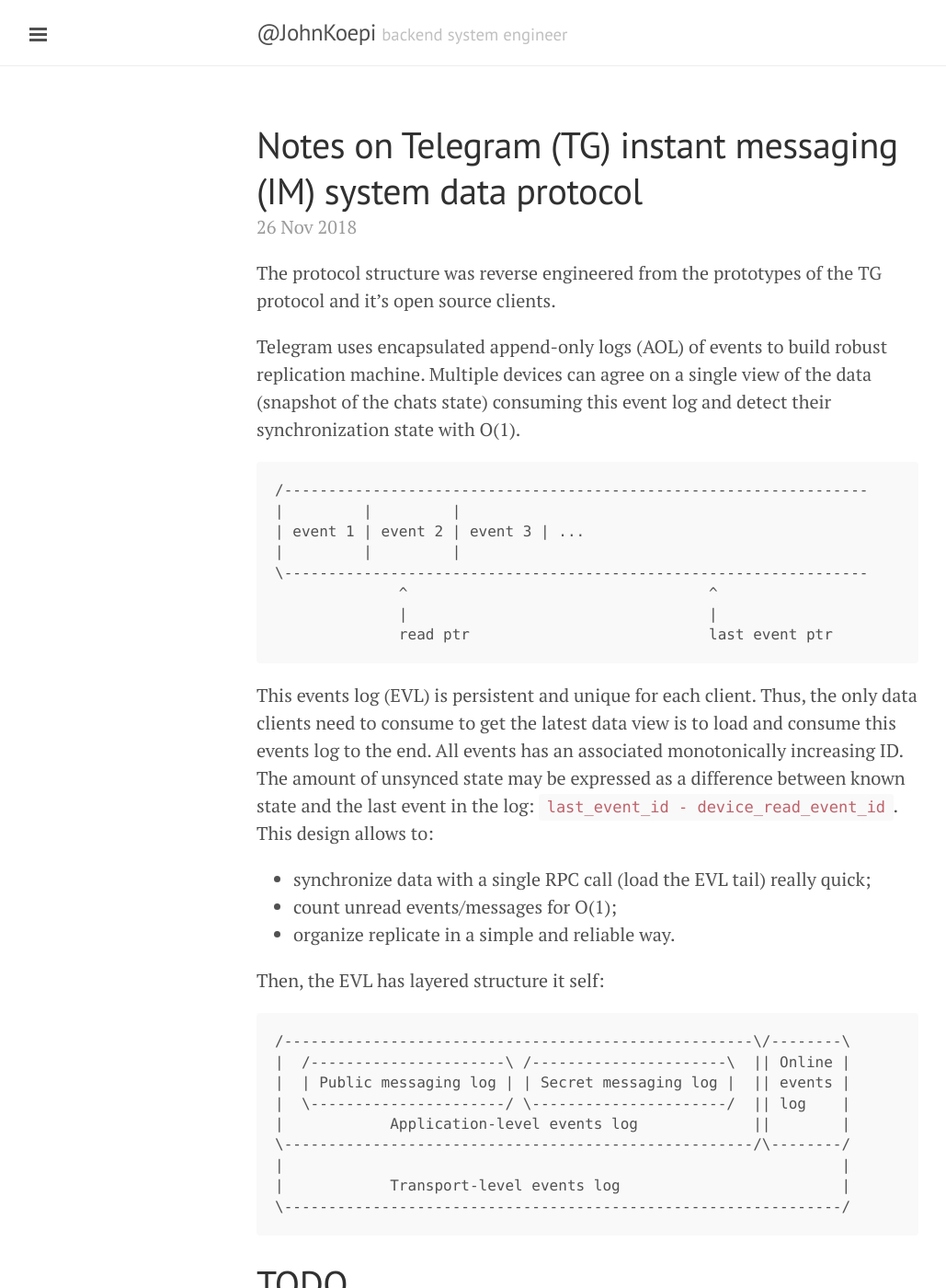
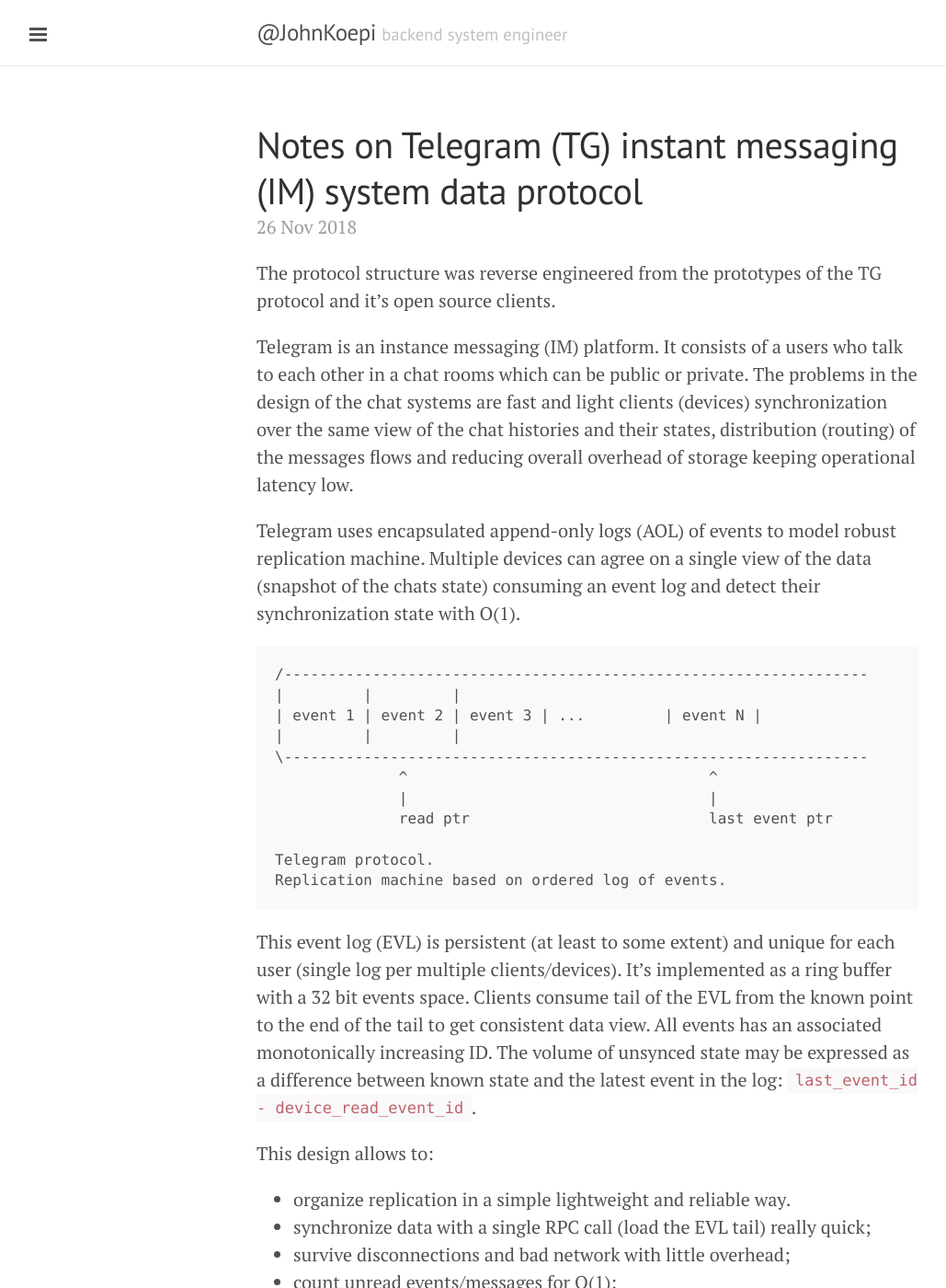
Before and after one commit to sitano/sitano.github.io, a Jekyll site: the page built from _posts/2018-11-26-tg-arch-notes.md, in a window 1280 px wide and 1400 px high. Shown: the whole window at 92% size, without its empty margins (1-1030 px from the left). Built offline with Jekyll 4.4.1, drawn with Linux system fonts in a browser that asks for light colours; comment, search, counter and statistics services are not loaded; some of the changed text lies outside the part shown.

Commit message:
few notes on transport level

````diff
--- a/_posts/2018-11-26-tg-arch-notes.md
+++ b/_posts/2018-11-26-tg-arch-notes.md
@@ -6,32 +6,47 @@
 The protocol structure was reverse engineered from the prototypes of the
 TG protocol and it's open source clients.
 
-Telegram uses encapsulated append-only logs (AOL) of events to build
+Telegram is an instance messaging (IM) platform. It consists of a users
+who talk to each other in a chat rooms which can be public or private.
+The problems in the design of the chat systems are fast and light
+clients (devices) synchronization over the same view of the chat histories
+and their states, distribution (routing) of the messages flows and reducing
+overall overhead of storage keeping operational latency low.
+
+Telegram uses encapsulated append-only logs (AOL) of events to model
 robust replication machine. Multiple devices can agree on a single view
-of the data (snapshot of the chats state) consuming this event log and
+of the data (snapshot of the chats state) consuming an event log and
 detect their synchronization state with O(1).
 
 ```
 /------------------------------------------------------------------
 |         |         |
-| event 1 | event 2 | event 3 | ...
+| event 1 | event 2 | event 3 | ...         | event N |
 |         |         |
 \------------------------------------------------------------------
               ^                                  ^
               |                                  |
               read ptr                           last event ptr
+
+Telegram protocol.
+Replication machine based on ordered log of events.
 ```
 
-This events log (EVL) is persistent and unique for each client. Thus, the
-only data clients need to consume to get the latest data view is to
-load and consume this events log to the end. All events has an associated
-monotonically increasing ID. The amount of unsynced state may be expressed
-as a difference between known state and the last event in the log:
-`last_event_id - device_read_event_id`. This design allows to:
+This event log (EVL) is persistent (at least to some extent) and unique
+for each user (single log per multiple clients/devices). It's implemented
+as a ring buffer with a 32 bit events space. Clients consume tail of
+the EVL from the known point to the end of the tail to get consistent
+data view. All events has an associated monotonically increasing ID.
+The volume of unsynced state may be expressed as a difference between
+known state and the latest event in the log:
+`last_event_id - device_read_event_id`.
 
+This design allows to:
+
+- organize replication in a simple lightweight and reliable way.
 - synchronize data with a single RPC call (load the EVL tail) really quick;
+- survive disconnections and bad network with little overhead;
 - count unread events/messages for O(1);
-- organize replicate in a simple and reliable way.
 
 Then, the EVL has layered structure it self:
 
@@ -43,9 +58,22 @@
 |            Application-level events log             ||        |
 \-----------------------------------------------------/\--------/
 |                                                               |
-|            Transport-level events log                         |
+| In-house AES based encryption                                 |
+| ------------------------------------------------------------- |
+| Transport-level messages                                      |
 \---------------------------------------------------------------/
 ```
+
+Transport level (TL) has an output queue on the server side
+per client (device). All application level events (messages) are
+encapsulated into the transport level events (messages). On a
+transport level clients explicitly acknowledge (ACK) that they
+have successfully received every message in order. Application level
+ACK allows to use any of the available protocols for the networking
+(i.e. UDP).
+
+TODO: what to they use now?
+TODO: how the IDs of the TL are encoded?
 
 TODO
 ===
````
